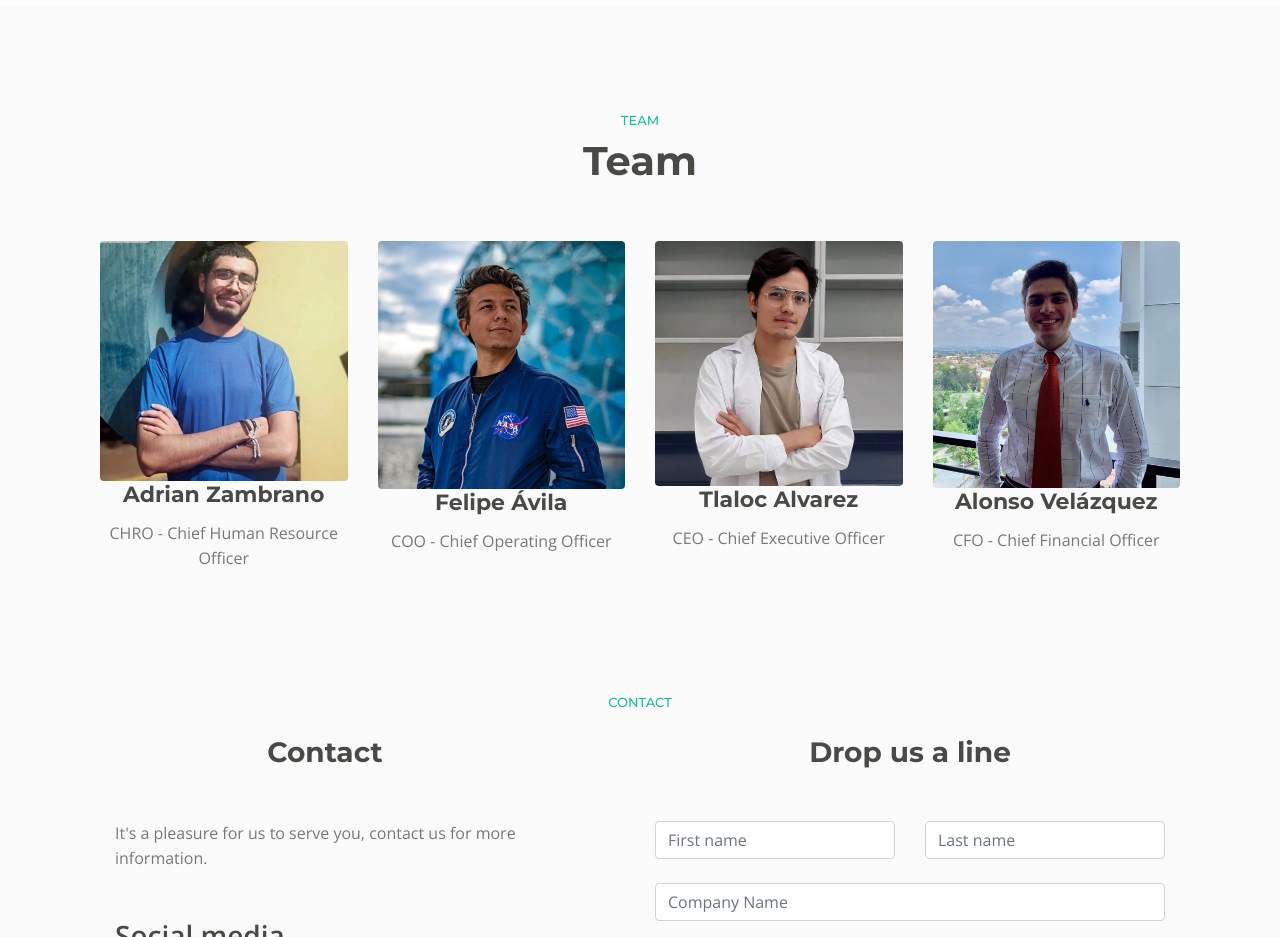
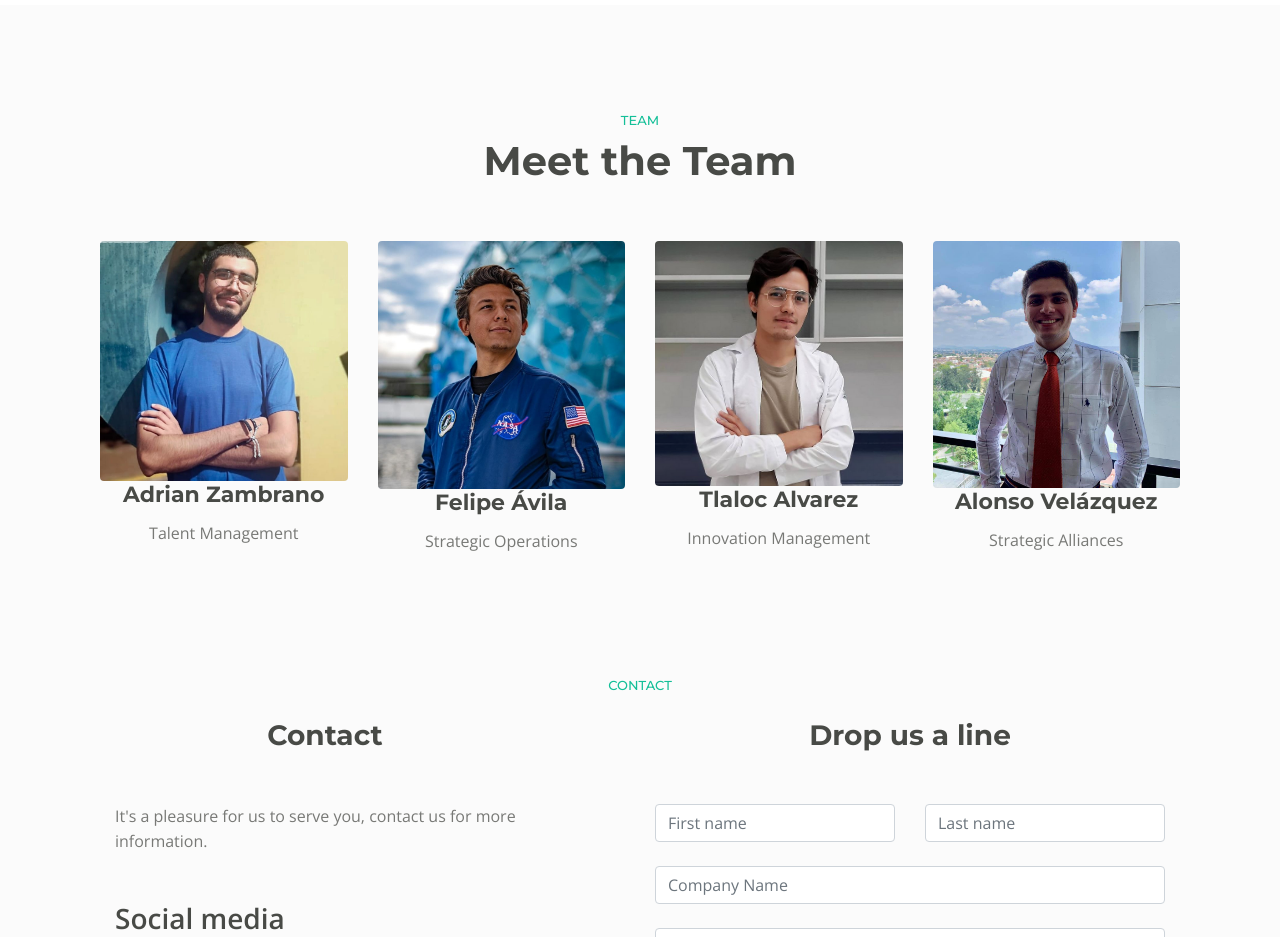
Before and after one commit to Tlaloxx/udeg_space, a plain HTML site: page index.html in a window 1280 px wide. Shown: the part 3580-4517 px from the top of the page. Drawn offline with nearby package versions, Linux system fonts and the light colour scheme; files whose address does not match are found by name.

Commit message:
Update index.html
Change positions in team

```diff
--- a/index.html
+++ b/index.html
@@ -351,7 +351,7 @@
   <div class="container">
     <div class="row text-center justify-content-center">
       <div class="col-8">
-        <h1>Team</h1>
+        <h1>Meet the Team</h1>
       </div>
     </div>
 
@@ -359,28 +359,28 @@
       <div class="col-3">
         <img alt="image" class="img-fluid rounded" src="images/adrian.jpg">
         <h3><strong>Adrian Zambrano</strong></h3>
-        <p>CHRO - Chief Human Resource Officer</p>
+        <p>Talent Management</p>
         <p><!--notes notes notes--></p>
       </div>
 
       <div class="col-3">
         <img alt="image" class="img-fluid rounded" src="images/filipo.jpg">
         <h3><strong>Felipe Ávila</strong></h3>
-        <p>COO - Chief Operating Officer</p>
+        <p>Strategic Operations</p>
         <p><!--notes notes notes--></p>
       </div>
 
       <div class="col-3">
         <img alt="image" class="img-fluid rounded" src="images/tlaloxx.png">
         <h3><strong>Tlaloc Alvarez</strong></h3>
-        <p>CEO - Chief Executive Officer</p>
+        <p>Innovation Management</p>
         <p><!--notes notes notes--></p>
       </div>
 
       <div class="col-3">
         <img alt="image" class="img-fluid rounded" src="images/alonso.jpg">
         <h3><strong>Alonso Velázquez</strong></h3>
-        <p>CFO - Chief Financial Officer</p>
+        <p>Strategic Alliances</p>
         <p><!--notes notes notes--></p>
       </div>
     </div>
@@ -508,12 +508,10 @@
   </div>
 </section>
 
-
 	<p>
 	<p>
 	<p>
 	<p>
-
 
 	<!-- Footer -->
 <section class="fdb-block bg-dark">
@@ -530,7 +528,6 @@
 
 
 
-
     <!-- Scripts -->
     <script src="js/jquery.min.js"></script> <!-- jQuery for Bootstrap's JavaScript plugins -->
     <script src="js/popper.min.js"></script> <!-- Popper tooltip library for Bootstrap -->
```
